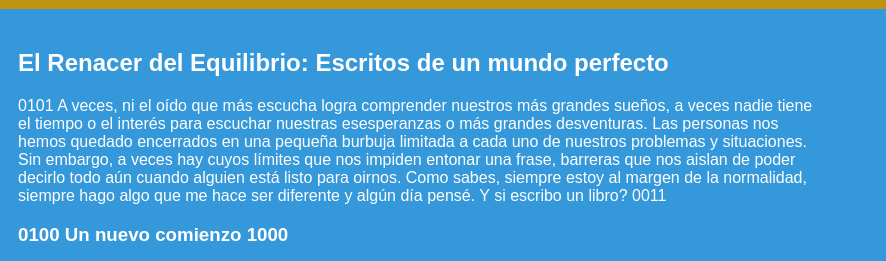
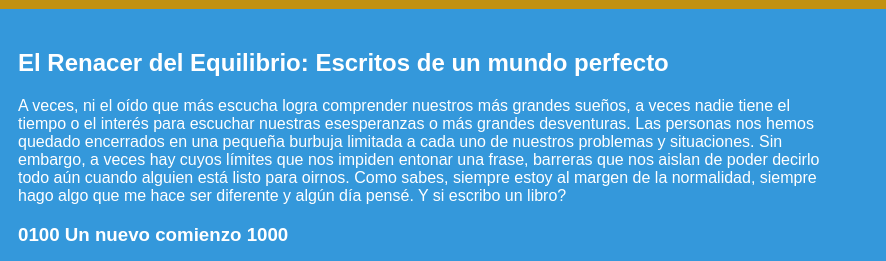
Before and after one commit to iamnicocr/iamnicocr.github.io, a plain HTML site: page erde.html in a window 1280 px wide. Shown: the part 101-362 px from the top of the page, 394-1280 px from the left. Drawn offline with Linux system fonts and the light colour scheme.

Commit message:
More about...

```diff
--- a/erde.html
+++ b/erde.html
@@ -113,16 +113,18 @@
         </div>
         <div class="content">
             <h2>El Renacer del Equilibrio: Escritos de un mundo perfecto</h2>
-            <p> 0101 A veces, ni el oído que más escucha logra comprender nuestros más grandes sueños, a veces nadie tiene el tiempo o el interés para escuchar nuestras esesperanzas o más grandes desventuras.
+            <p> A veces, ni el oído que más escucha logra comprender nuestros más grandes sueños, a veces nadie tiene el tiempo o el interés para escuchar nuestras esesperanzas o más grandes desventuras.
                 Las personas nos hemos quedado encerrados en una pequeña burbuja limitada a cada uno de nuestros problemas y situaciones.
                 Sin embargo, a veces hay cuyos límites que nos impiden entonar una frase, barreras que nos aislan de poder decirlo todo aún cuando alguien está listo para oirnos.
-                Como sabes, siempre estoy al margen de la normalidad, siempre hago algo que me hace ser diferente y algún día pensé. Y si escribo un libro? 0011
+                Como sabes, siempre estoy al margen de la normalidad, siempre hago algo que me hace ser diferente y algún día pensé. Y si escribo un libro?
             </p>
             <h3>0100 Un nuevo comienzo 1000</h3>
             <p>Una vez cuando era pequeño, soñe en hacer parte de una gran serie o película de ficción, estar en una gran pantalla donde todos puedan admirar una historia excepcional.
                 En 2023, la incertidumbre que una vez vi venir con mi anterior proyecto, había llegado a mi vida, era momento de decidir por un camino y un rumbo en mi vida. Tenía una musa, aquella preciada musa
                 enmarcó el desvanecimiento de los límites en mi creatividad e inspiró grandes fragmentos que se han estado escribiendo en el libro. El renacer del equilibrio inicia como una
                 pequeña narrativa de niños poderosos en un colegio y vida como la que tuve y en el marco de un concurso ficticio del editorial de un profe-amigo, inicié los primeros párrafos del libro, sin imaginar que habría
+                Las juventudes de la actualidad se encuentran envueltas en conseguir más por dar menos. Guardan la esperanza en que podrán asegurar su vida por acortar los caminos que muchos cruzan a través del esfuerzo, perseverancia y disciplina. En Colombia, la sociedad se ha envuelto en distintas tensiones que ha estacando el desarrollo del país y cuyos efectos han implicado que las familias colombianas decaigan en todo aspecto, tanto económico, como social e incluso cultural. Hay muchos aquellos que, ante estas situaciones, se han desviado por el camino perseverante que se mencionó, y ahora su camino “fácil” es continuar un conflicto de años, escapando, lejos de quienes más aman para buscar su sustento de vida.
+                El renacer del equilibrio, sobre cualquier literatura juvenil, cuestiona el hecho de las sociedades contemporáneas, vivimos en el constante cambio y casi nunca tendremos algo seguro. Somos seres que estamos encerrados dentro de una burbuja que, sobre cualquier persona, están nuestros intereses egocéntricos y ecpáticos. Los jóvenes vivimos encerrados en una incertidumbre que nos ciega del camino por el que vamos y nos distrae de nuestro foco, gracias a Omega Z entendí que, no hay nadie mejor que alguien que ha vivido lo que tú para ayudarte en cada paso y decisión para el futuro. Además, Omega Z me permitió entender cuál es la realidad actual, quiénes son el verdadero futuro de la sociedad.
             </p>
             <h3>Un problema</h3>
             <p>Era ese el verdadero proposito de mi vida? Es la literatura lo que realmente me apasiona? El último año escolar fue todo un caos, pasaron un sin numero de situaciones que me hicieron cuestionar muchos aspectos en mi vida
```
